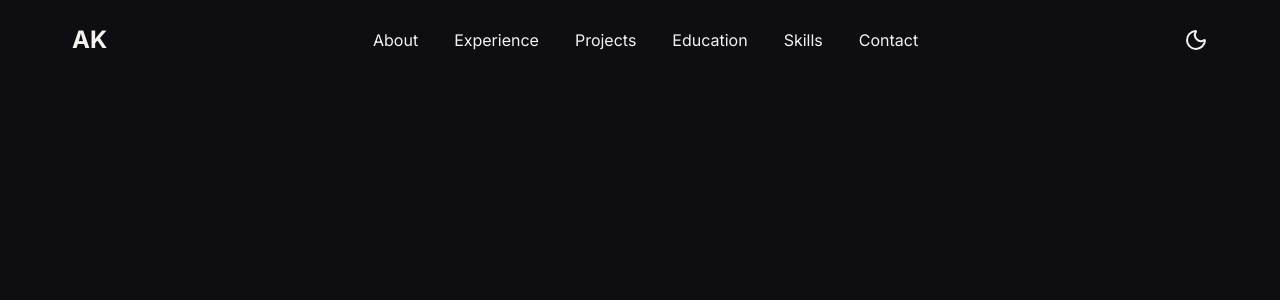
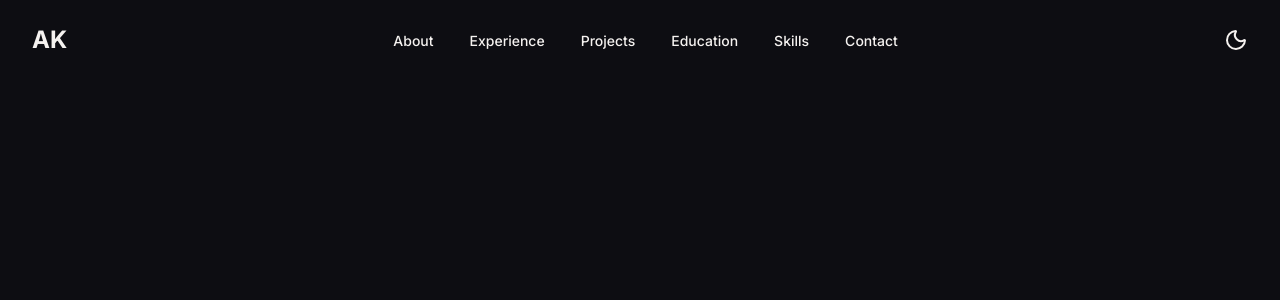
Before and after one commit to Ashu112/Portfolio-v2, a Next.js app: page / in a window 1280 px wide. Shown: the top 300 px of the page. Built offline with nearby package versions, Linux system fonts and the light colour scheme.

Commit message:
navbar cleanup

```diff
--- a/src/components/Header.tsx
+++ b/src/components/Header.tsx
@@ -17,7 +17,7 @@ const navLink: NavLinkType = [
 
 export default function Header() {
   return (
-    <header className="px-10 py-5">
+    <header className="py-5">
       <nav className="section-container flex items-center justify-between">
         {/* logo */}
         <Link href="/" className="text-2xl font-bold">
@@ -28,7 +28,9 @@ export default function Header() {
         <ul className="flex items-center gap-1">
           {navLink.map((n, i) => (
             <li key={i} className="px-4 py-2">
-              <Link href={n.href}>{n.name}</Link>
+              <Link href={n.href} className="text-sm font-medium">
+                {n.name}
+              </Link>
             </li>
           ))}
         </ul>
```
